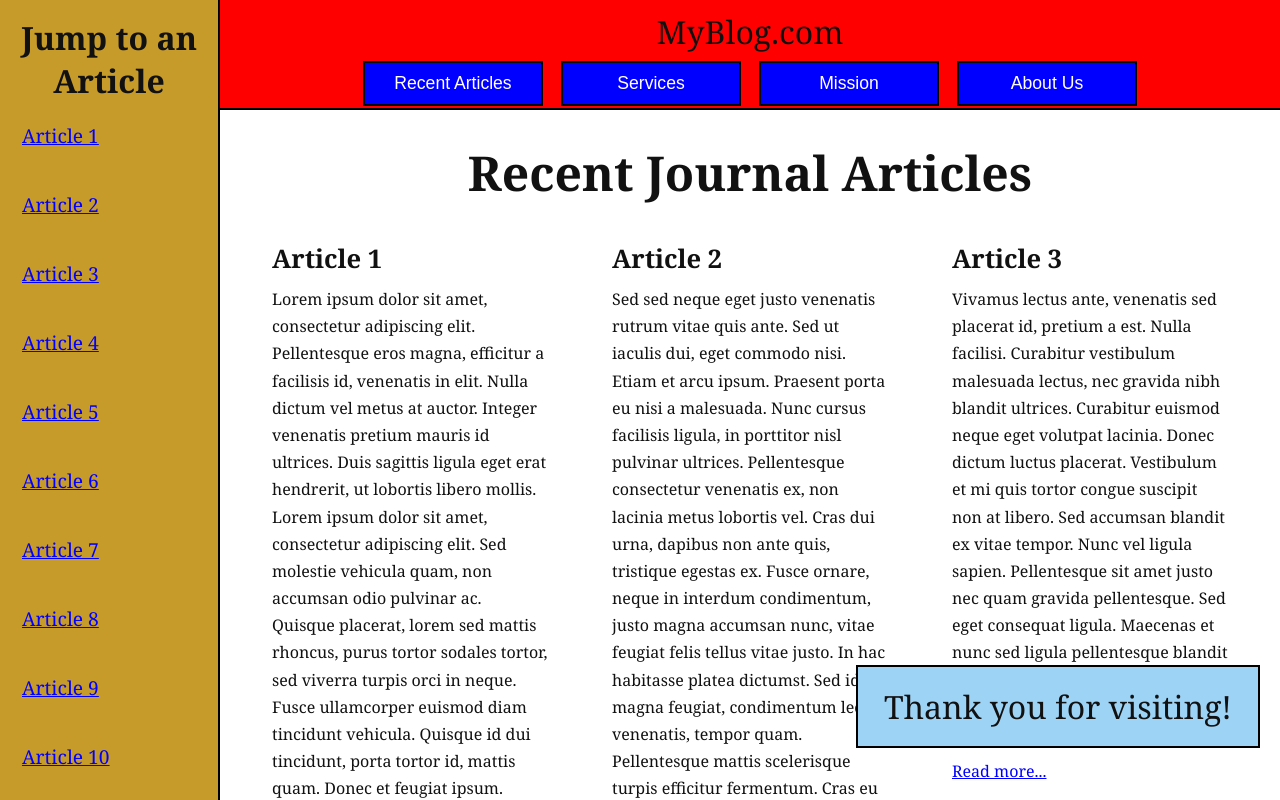
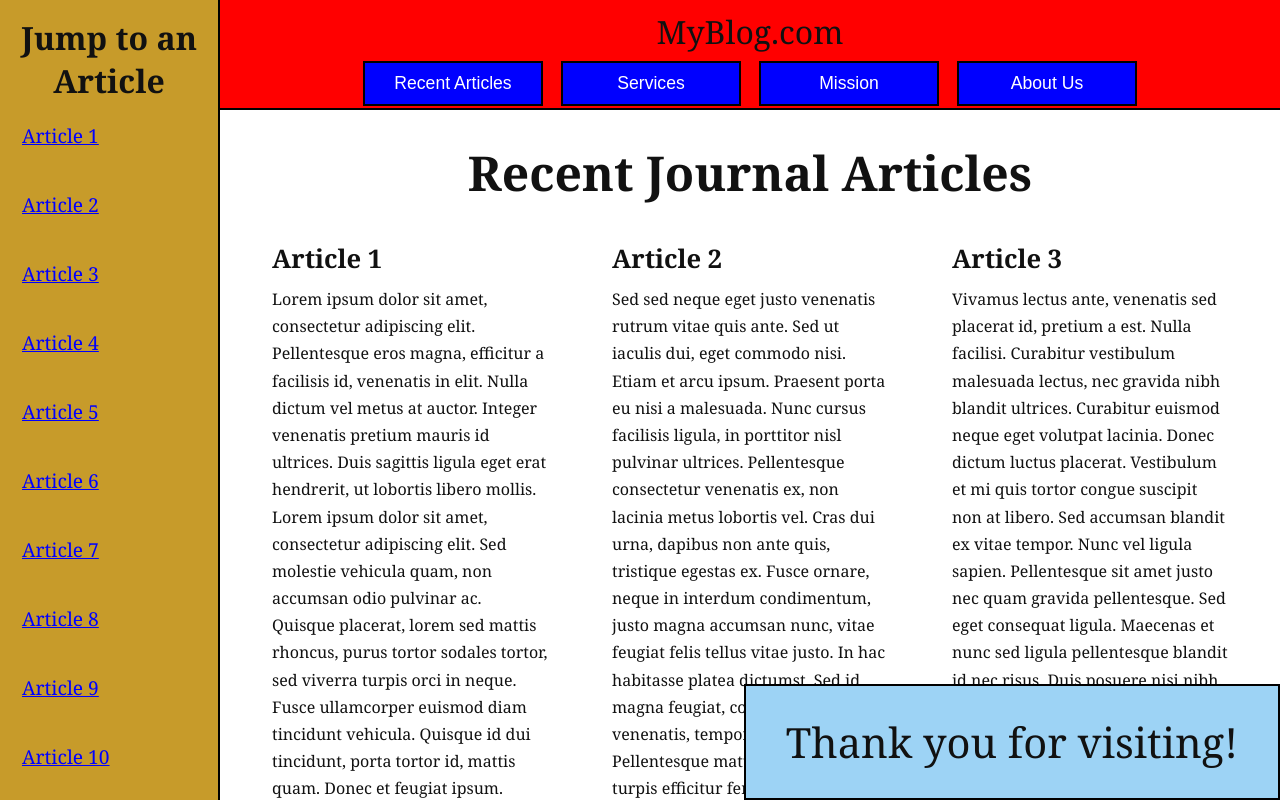
Before and after one commit to TheApplesGuy/week3assignment2, a plain HTML site: page index.html in a window 1280 px wide. Shown: the top 800 px of the page. Drawn offline with Linux system fonts and the light colour scheme.

Commit message:
Adjust positioning and styling of #thanks element
just a quick change, already checked offline

```diff
--- a/positioning.css
+++ b/positioning.css
@@ -123,13 +123,13 @@ h1 {
 
 #thanks {
     position: fixed;
-    right: 20px;
-    bottom: 20px;
+    right: 0;
+    bottom: -42px;
     background: #9dd3f5;
     border: 2px solid black;
-    font-size: 2rem;
+    font-size: 2.6rem;
     font-weight: normal;
-    padding: 18px 26px;
+    padding: 28px 40px;
 }
 
 footer {
```
